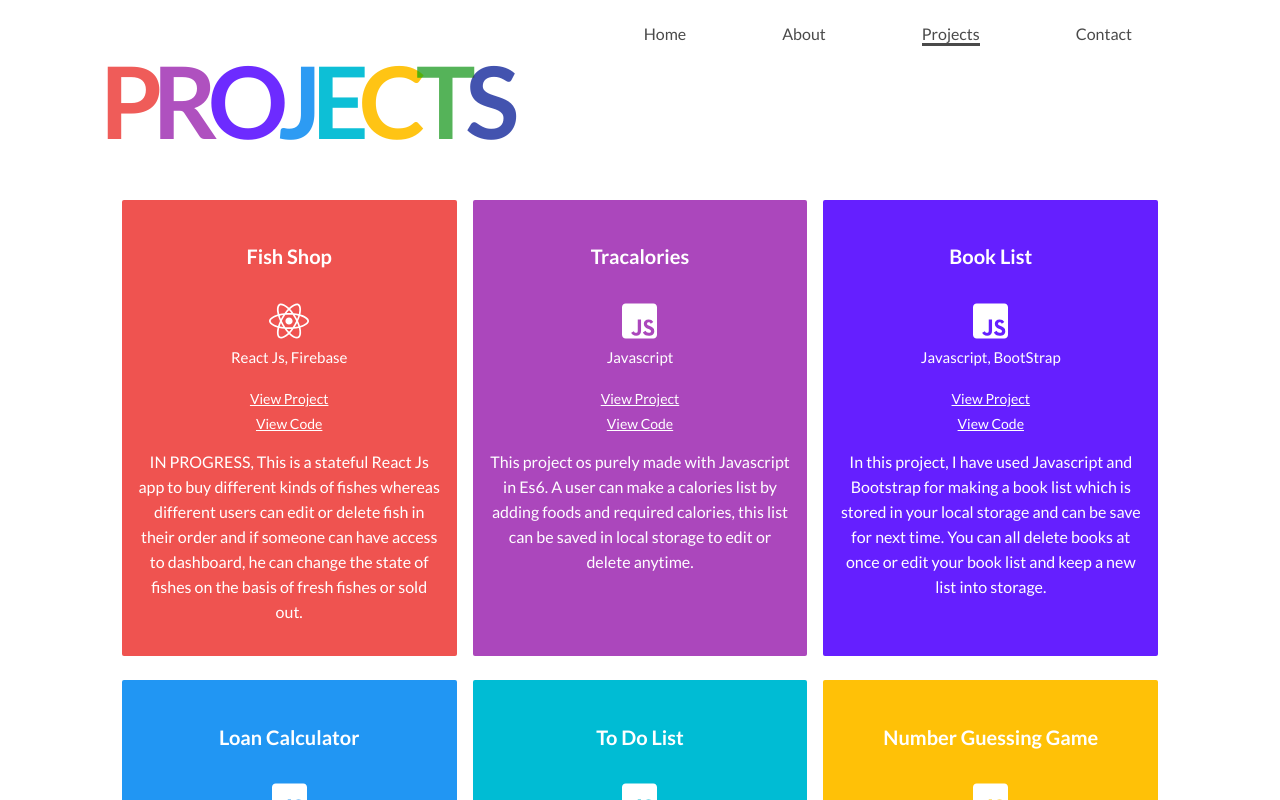
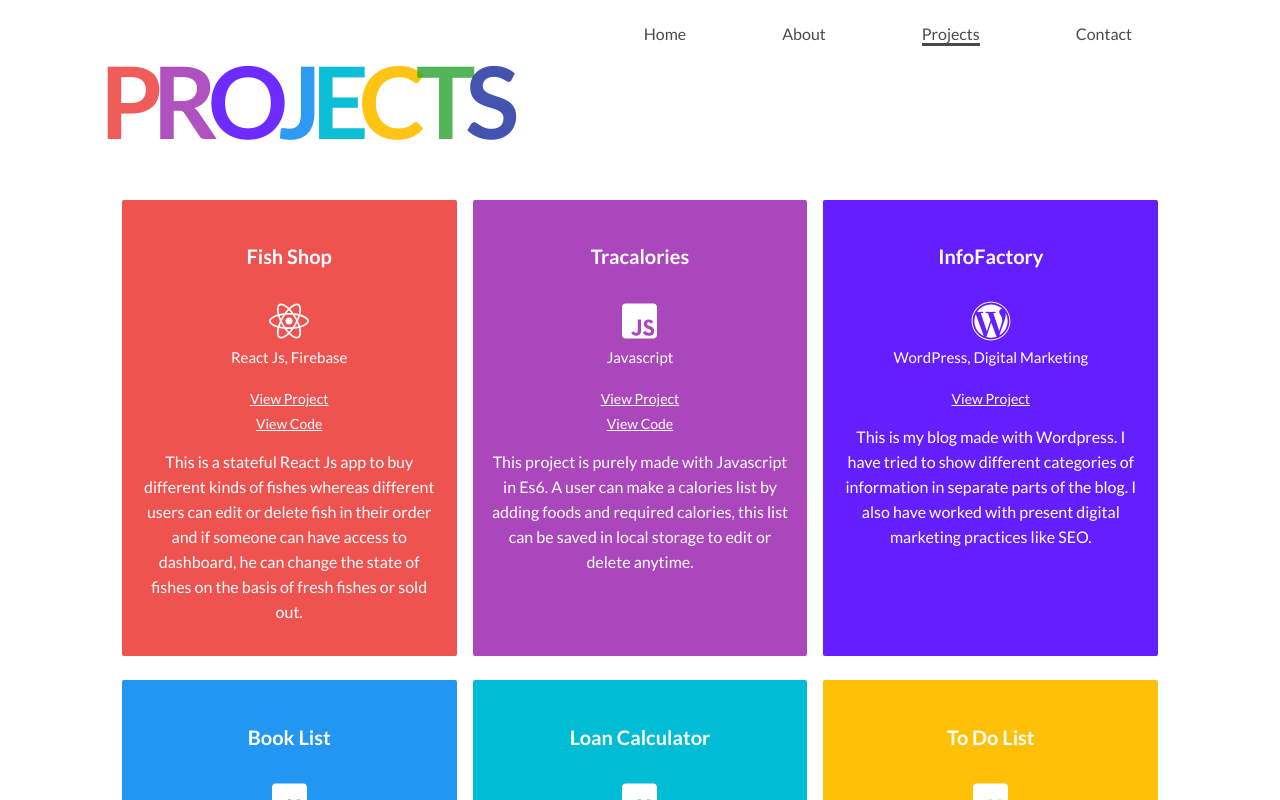
Before and after one commit to Sobiash/Portfolio, a React app: page /projects in a window 1280 px wide. Shown: the top 800 px of the page. Built offline with nearby package versions, Linux system fonts and the light colour scheme.

Commit message:
not found deleted

```diff
--- a/src/assets/Projects.json
+++ b/src/assets/Projects.json
@@ -2,24 +2,32 @@
   {
     "id": 1,
     "name": "Fish Shop",
-    "description": "IN PROGRESS, This is a stateful React Js app to buy different kinds of fishes whereas different users can edit or delete fish in their order and if someone can have access to dashboard, he can change the state of fishes on the basis of fresh fishes or sold out.",
+    "description": "This is a stateful React Js app to buy different kinds of fishes whereas different users can edit or delete fish in their order and if someone can have access to dashboard, he can change the state of fishes on the basis of fresh fishes or sold out.",
     "code_link": "https://github.com/Sobiash/Shop-Fish",
-    "deploy_link": "#",
+    "deploy_link": "https://sobiash.github.io/Shop-Fish/",
     "tools": ["React Js", "Firebase"],
     "icons": ["fab", "react"]
   },
   {
     "id": 2,
     "name": "Tracalories",
-    "description": "This project os purely made with Javascript in Es6. A user can make a calories list by adding foods and required calories, this list can be saved in local storage to edit or delete anytime.",
+    "description": "This project is purely made with Javascript in Es6. A user can make a calories list by adding foods and required calories, this list can be saved in local storage to edit or delete anytime.",
     "code_link": "https://github.com/Sobiash/CalculateCaloriesApp",
     "deploy_link": "https://sobiash.github.io/CalculateCaloriesApp/",
     "tools": ["Javascript"],
     "icons": ["fab", "js-square"]
   },
+  {
+    "id": 3,
+    "name": "InfoFactory",
+    "description": "This is my blog made with Wordpress. I have tried to show different categories of information in separate parts of the blog.  I also have worked with present digital marketing practices like SEO.",
+    "deploy_link": "http://infofactory.pk/",
+    "tools": ["WordPress, Digital Marketing"],
+    "icons": ["fab", "wordpress"]
+  },
 
   {
-    "id": 3,
+    "id": 4,
     "name": "Book List",
     "description": "In this project, I have used Javascript and Bootstrap for making a book list which is stored in your local storage and can be save for next time. You can all delete books at once or edit your book list and keep a new list into storage.",
     "code_link": "https://github.com/Sobiash/JavaScript-bookListProject",
@@ -28,7 +36,7 @@
     "icons": ["fab", "js-square"]
   },
   {
-    "id": 4,
+    "id": 5,
     "name": "Loan Calculator",
     "description": "This project is made with Javascript and Bootstrap. With this project you can enter a loan value you wish to apply and give a time period for the loan you want and the %age as interest you wish to pay for that time period. then it will show you monthly payment and a total payment and total interest.",
     "code_link": "https://github.com/Sobiash/JavaScript-LoanCalculator",
@@ -37,7 +45,7 @@
     "icons": ["fab", "js-square"]
   },
   {
-    "id": 5,
+    "id": 6,
     "name": "To Do List",
     "description": "Simple JavaScript application that allows a user to make a to-do list and keep it stored in local data storage.",
     "code_link": "https://github.com/Sobiash/JavaScript-ToDoList",
@@ -46,7 +54,7 @@
     "icons": ["fab", "js-square"]
   },
   {
-    "id": 6,
+    "id": 7,
     "name": "Number Guessing Game",
     "description": "Simple JavaScript application that allows a user to play the number guessing game.",
     "code_link": "https://github.com/Sobiash/JavaScript-NumberGuesser",
@@ -55,7 +63,7 @@
     "icons": ["fab", "js-square"]
   },
   {
-    "id": 7,
+    "id": 8,
     "name": "Sass Project",
     "description": "In this project, I have made a sass project with the help of sass plugins and gulp task-runner. This project is made to show my sass skills and only is about frontend web design made with flexbox.",
     "code_link": "https://github.com/Sobiash/SASS-Project",
--- a/src/components/About.js
+++ b/src/components/About.js
@@ -41,7 +41,7 @@ const about = () => {
             Sass; HTML5; BootStrap; WordPress; Git, GitHub;
             <br />
             <b>Other Skills: </b> Responsive Design, Mobile First UX, ES6, ES7,
-            Babel.js, NPM, Webpack, Gulp.js
+            Babel.js, NPM, Webpack, Gulp.js, Firebase.
             <br />
             <b>Systems: </b> Mac OS X, Windows Server 2016
             <br />
--- a/src/components/App.js
+++ b/src/components/App.js
@@ -7,7 +7,6 @@ import Contact from "./Contact";
 import About from "./About";
 import NavBar from "./NavBar";
 import Projects from "./Projects";
-import NotFound from "./NotFound";
 
 class App extends Component {
   render() {
@@ -17,11 +16,11 @@ class App extends Component {
           <RandomShapes />
           <NavBar />
           <Switch>
-            <Route path="/Portfolio" exact component={Home} />
+            <Route path="/" exact component={Home} />
             <Route path="/about" component={About} />
             <Route path="/projects" component={Projects} />
             <Route path="/contact" component={Contact} />
-            <Route component={NotFound} />
+            <Route component={Home} />
           </Switch>
         </div>
       </Router>
--- a/src/components/Card.js
+++ b/src/components/Card.js
@@ -30,7 +30,7 @@ const card = () => {
                   target="_blank"
                   className="code_link"
                 >
-                  View Code
+                  {details.code_link ? "View Code" : null}
                 </a>
               </li>
             </ul>
--- a/src/components/NavBar.js
+++ b/src/components/NavBar.js
@@ -8,7 +8,7 @@ const NavBar = () => {
       <ul className="nav">
         <li>
           <NavLink
-            to="/Portfolio"
+            to="/"
             exact
             activeStyle={{ borderBottom: "3px solid #4a4a4a" }}
             className="nav__link"
--- a/src/components/NotFound.js
+++ /dev/null
@@ -1,16 +0,0 @@
-import React from "react";
-import { NavLink } from "react-router-dom";
-import "../styles/NotFound.scss";
-
-const NotFound = () => {
-  return (
-    <h2>
-      Please go back to{" "}
-      <NavLink to="/Portfolio" exact className="nav__link">
-        Home
-      </NavLink>
-    </h2>
-  );
-};
-
-export default NotFound;
```
